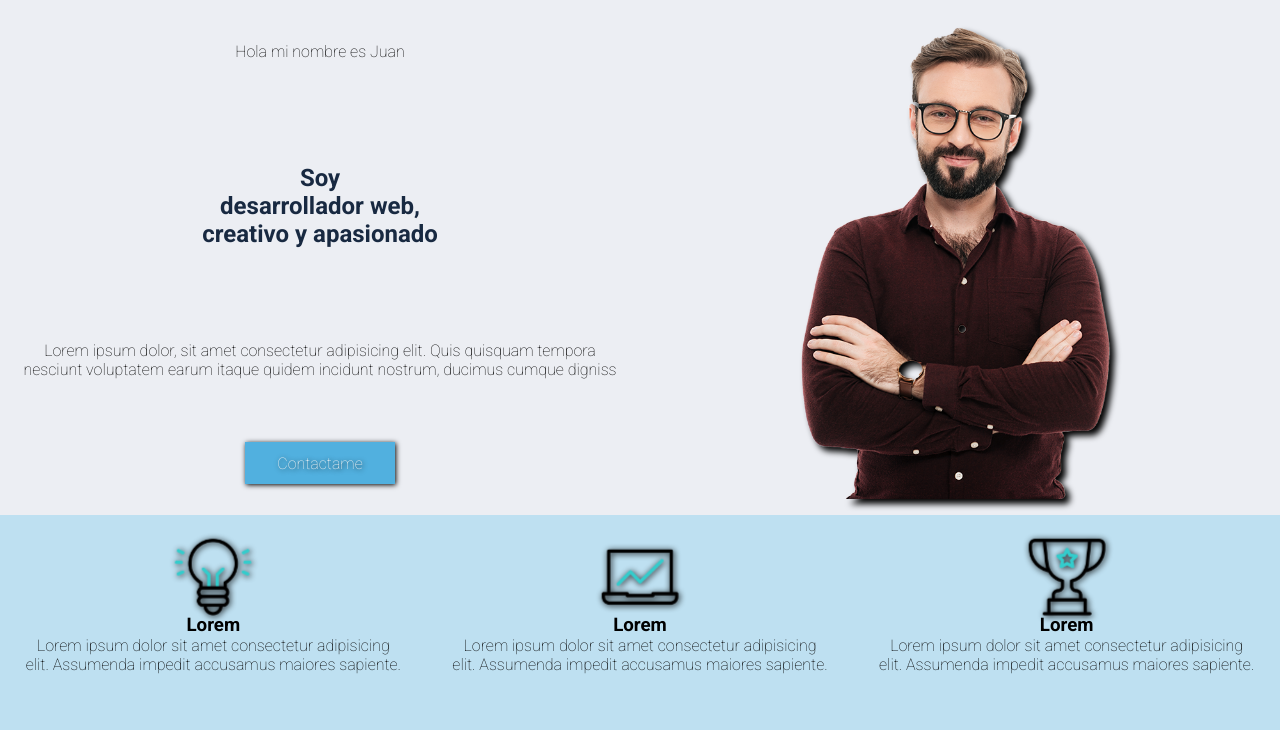
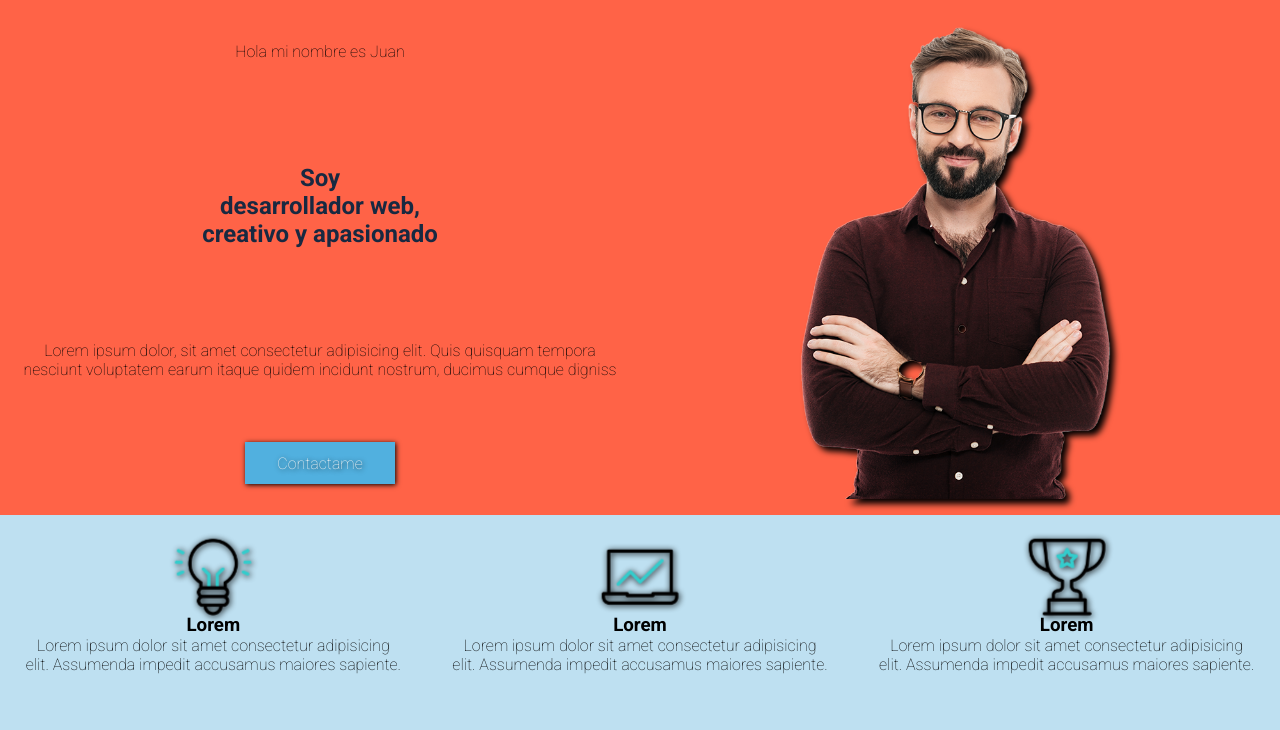
Before and after one commit to magustin28/proyecto-master, a plain HTML site: page index.html in a window 1280 px wide. Shown: the part 70-800 px from the top of the page. Drawn offline with nearby package versions, Linux system fonts and the light colour scheme.

Commit message:
cambio de fondo del index

```diff
--- a/css/styles.css
+++ b/css/styles.css
@@ -9,7 +9,7 @@
 /* estilos generales */
 
 body{
-    background-color: #eceef3;
+    background-color: tomato;
     font-family: 'Roboto', sans-serif;
 }
 
```
